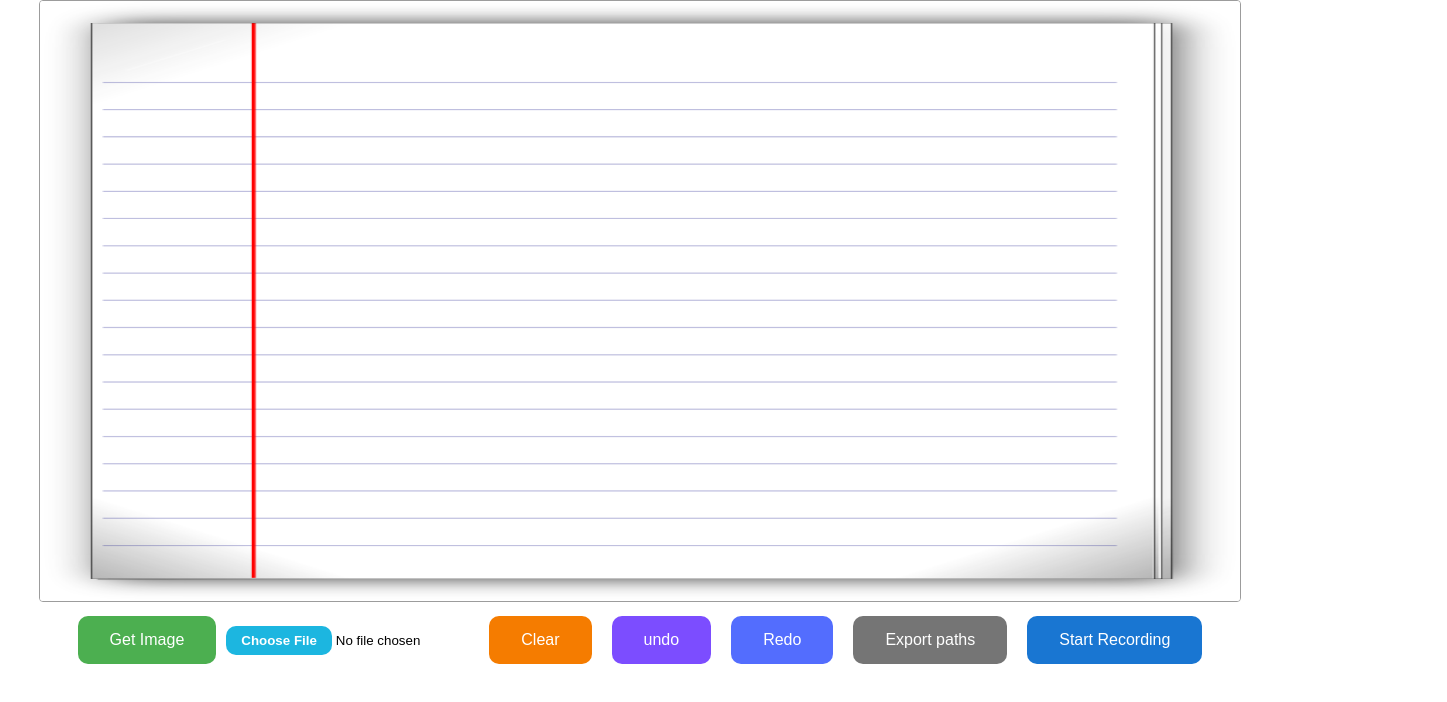
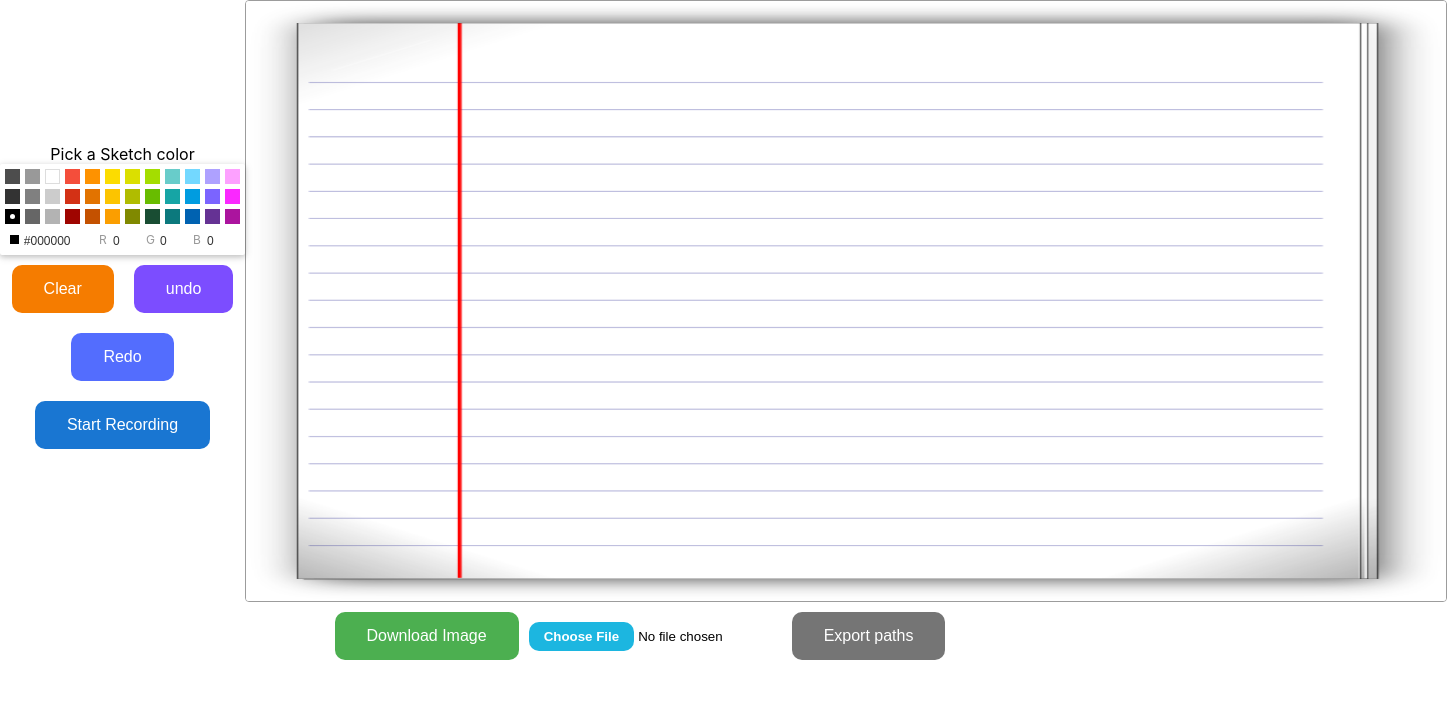
Before and after one commit to surya-kiran27/sketchy, a React (Create React App) app: page / in a window 1280 px wide. Shown: the top 702 px of the page, 1447 px wide, since content can reach past the window. Built offline with nearby package versions, Linux system fonts and the light colour scheme; the HTML template or start-up script is replaced by a standard one; what @ffmpeg/ffmpeg would draw is missing.

Commit message:
added app name

```diff
--- a/package.json
+++ b/package.json
@@ -3,15 +3,16 @@
   "version": "0.1.0",
   "private": true,
   "dependencies": {
+    "@ffmpeg/ffmpeg": "^0.9.3",
     "@testing-library/jest-dom": "^5.11.5",
     "@testing-library/react": "^11.1.0",
     "@testing-library/user-event": "^12.1.10",
-    "@ffmpeg/ffmpeg": "^0.9.3",
     "immer": "^7.0.14",
     "pepjs": "^0.5.2",
     "react": "^17.0.1",
     "react-base64-downloader": "^2.1.6",
     "react-canvas-recorder": "^1.1.1",
+    "react-color": "^2.19.3",
     "react-dom": "^17.0.1",
     "react-scripts": "4.0.0",
     "web-vitals": "^0.2.4"
--- a/src/App.css
+++ b/src/App.css
@@ -117,3 +117,7 @@
   box-shadow: 0 12px 16px 0 rgba(0,0,0,0.24), 0 17px 50px 0 rgba(0,0,0,0.19);
   border-radius: 10px;
 }
+.row{display:flex; flex-direction:row;}
+.row .container .picker{
+  width: 100px;
+}
--- a/src/App.js
+++ b/src/App.js
@@ -3,6 +3,8 @@ import { ReactSketchCanvas } from './ReactSketchCanvas';
 import Background from './bg.png';
 import { createFFmpeg, fetchFile } from '@ffmpeg/ffmpeg';
 import "./App.css"
+import { CompactPicker } from 'react-color';
+
 const ffmpeg = createFFmpeg({
   log: true,
 });
@@ -18,7 +20,8 @@ class App extends React.Component {
     videoSrc: "",
     setVideoSrc: "",
     file: "",
-    isRecording: false
+    isRecording: false,
+    strokeColor: ""
   }
   blobToFile = (theBlob, fileName) => {
     theBlob.lastModifiedDate = new Date();
@@ -39,7 +42,38 @@ class App extends React.Component {
 
     });
   }
+  timeStamp() {
+    // Create a date object with the current time
+    var now = new Date();
 
+    // Create an array with the current month, day and time
+    var date = [now.getMonth() + 1, now.getDate(), now.getFullYear()];
+
+    // Create an array with the current hour, minute and second
+    var time = [now.getHours(), now.getMinutes(), now.getSeconds()];
+
+    // Determine AM or PM suffix based on the hour
+    var suffix = (time[0] < 12) ? "AM" : "PM";
+
+    // Convert hour from military time
+    time[0] = (time[0] < 12) ? time[0] : time[0] - 12;
+
+    // If hour is 0, set it to 12
+    time[0] = time[0] || 12;
+
+    // If seconds and minutes are less than 10, add a zero
+    for (var i = 1; i < 3; i++) {
+      if (time[i] < 10) {
+        time[i] = "0" + time[i];
+      }
+    }
+
+    // Return the formatted string
+    return date.join("/") + "_" + time.join(":") + "_" + suffix;
+  }
+  handleChangeComplete = (color) => {
+    this.setState({ strokeColor: color.hex });
+  };
 
   render() {
     return (
@@ -49,38 +83,14 @@ class App extends React.Component {
       }}>
 
         <center>
-          <ReactSketchCanvas
-            ref={this.canvas}
-            width="1200px"
-            height="600px"
-            strokeWidth={4}
-            strokeColor="red"
-            background={Background}
-            withTimestamp={true}
-          >
-
-          </ReactSketchCanvas>
-        </center>
+          <div className="row">
             <div className="container">
-          <button
-            className="getImage"
-            onClick={() => {
-              const data = this.canvas.current.exportImage("png")
-              console.log(data);
-              var a = document.createElement("a"); //Create <a>
-              a.href = data;
-              a.download = `Image_${new Date.now()}.png`;
-              document.body.appendChild(a);
-              a.click();
-              document.body.removeChild(a);
-
-            }}
-          >
-            Get Image
-        </button>
-
-          <input className="choose" type="file" onChange={this.handleUpload} />
-
+              <label>Pick a Sketch color</label>
+              <CompactPicker
+                className="picker"
+                color={this.state.strokeColor}
+                onChangeComplete={this.handleChangeComplete}
+              />
               <button
                 className="clear"
                 onClick={() => {
@@ -105,25 +115,7 @@ class App extends React.Component {
               >
                 Redo
             </button>
-          <button
-            className="exportPaths"
-            onClick={async () => {
 
-              const paths = await this.canvas.current.exportPaths(true);
-              if (paths.length === 0)
-                alert("Please draw something!");
-              const blob = new Blob([JSON.stringify(paths)], { type: 'application/json' });
-              const href = URL.createObjectURL(blob);
-              const link = document.createElement('a');
-              link.href = href;
-              link.download = `paths_${new Date.now()}.json`;
-              document.body.appendChild(link);
-              link.click();
-              document.body.removeChild(link);
-            }}
-          >
-            Export paths
-        </button>
               <button className="startRecording" style={{ backgroundColor: `${this.state.isRecording ? "#E64A19" : "#1976D2"} ` }} onClick={async () => {
                 this.setState({ isRecording: !this.state.isRecording }, async () => {
                   if (this.state.isRecording) {
@@ -141,7 +133,7 @@ class App extends React.Component {
                     var csvURL = window.URL.createObjectURL(res);//disable for mp4
                     let tempLink = document.createElement('a');
                     tempLink.href = csvURL;
-                tempLink.setAttribute('download', `video_${new Date.now()}.webm`);
+                    tempLink.setAttribute('download', `video_${this.timeStamp()}.webm`);
                     document.body.appendChild(tempLink);
                     tempLink.click();
                     document.body.removeChild(tempLink);
@@ -149,8 +141,61 @@ class App extends React.Component {
                 })
               }
               }>{this.state.isRecording ? "Stop Recording" : "Start Recording"}</button>
+
             </div>
 
+
+
+            <ReactSketchCanvas
+              ref={this.canvas}
+              width="1200px"
+              height="600px"
+              strokeWidth={4}
+              strokeColor={this.state.strokeColor}
+              background={Background}
+              withTimestamp={true}
+            >
+
+            </ReactSketchCanvas>
+          </div>
+          <button
+            className="getImage"
+            onClick={() => {
+              const data = this.canvas.current.exportImage("png")
+              console.log(data);
+              var a = document.createElement("a"); //Create <a>
+              a.href = data;
+              a.download = `Image_${this.timeStamp()}.png`;
+              document.body.appendChild(a);
+              a.click();
+              document.body.removeChild(a);
+
+            }}
+          >
+            Download Image
+        </button>
+
+          <input className="choose" type="file" onChange={this.handleUpload} />
+          <button
+            className="exportPaths"
+            onClick={async () => {
+
+              const paths = await this.canvas.current.exportPaths(true);
+              if (paths.length === 0)
+                alert("Please draw something!");
+              const blob = new Blob([JSON.stringify(paths)], { type: 'application/json' });
+              const href = URL.createObjectURL(blob);
+              const link = document.createElement('a');
+              link.href = href;
+              link.download = `paths_${this.timeStamp()}.json`;
+              document.body.appendChild(link);
+              link.click();
+              document.body.removeChild(link);
+            }}
+          >
+            Export paths
+        </button>
+        </center>
 
       </div>
 
--- a/src/Canvas.js
+++ b/src/Canvas.js
@@ -43,7 +43,7 @@ export class Canvas extends React.Component {
         }
         context.lineCap = "round";
         context.lineJoin = "round";
-        context.strokeStyle = "black"
+        context.strokeStyle = this.props.strokeColor
         context.lineWidth = 5
 
         this.canvas.current = context;
@@ -55,7 +55,7 @@ export class Canvas extends React.Component {
             this.clearCanvas();
         else
             paths.forEach(element => {
-                this.draw(element.paths, element.strokeWidth);
+                this.draw(element.paths, element.strokeWidth, element.strokeColor);
             });
 
 
@@ -78,12 +78,12 @@ export class Canvas extends React.Component {
 
 
     }
-    draw = (paths, lineWidth) => {
+    draw = (paths, lineWidth, strokeColor) => {
         const canvas = this.canvas.current.canvas;
         const context = canvas.getContext("2d");
         context.lineCap = "round";
         context.lineJoin = "round";
-        context.strokeStyle = "black"
+        context.strokeStyle = strokeColor
         this.canvas.current.beginPath();
         this.canvas.current.lineWidth = lineWidth;
         paths.forEach(element => {
--- a/src/ReactSketchCanvas.js
+++ b/src/ReactSketchCanvas.js
@@ -81,7 +81,7 @@ export class ReactSketchCanvas extends React.Component {
             draft.undoStack = [];
             let stroke = {
                 drawMode: draft.drawMode,
-                strokeColor: draft.drawMode ? strokeColor : canvasColor,
+                strokeColor: strokeColor,
                 strokeWidth: this.getLineWidth(event),
                 pointerType: event.pointerType,
                 pressure: event.pressure,
@@ -108,7 +108,7 @@ export class ReactSketchCanvas extends React.Component {
                 const { strokeColor, canvasColor, withTimestamp, } = this.props;
                 let stroke = {
                     drawMode: draft.drawMode,
-                    strokeColor: draft.drawMode ? strokeColor : canvasColor,
+                    strokeColor: strokeColor,
                     strokeWidth: this.getLineWidth(event),
                     pressure: event.pressure,
                     paths: [point],
@@ -134,7 +134,7 @@ export class ReactSketchCanvas extends React.Component {
                     return (e.width + e.height - 70) / 6;
                 }
             }
-            case 'pen': return e.pressure * 4;
+            case 'pen': return e.pressure * 4;//increase or decrease stroke width
             default: return (e.pressure) ? e.pressure * 6 : 6;
         }
     }
@@ -243,7 +243,7 @@ export class ReactSketchCanvas extends React.Component {
     }
     /* Finally!!! Render method */
     render() {
-        const { width, height, className, canvasColor, background, style, allowOnlyPointerType, } = this.props;
+        const { width, height, className, canvasColor, background, style, allowOnlyPointerType, strokeColor } = this.props;
         const { currentPaths, isDrawing } = this.state;
 
         return (
@@ -253,6 +253,7 @@ export class ReactSketchCanvas extends React.Component {
                 height={height}
                 className={className}
                 canvasColor={canvasColor}
+                strokeColor={strokeColor}
                 background={background}
                 allowOnlyPointerType={allowOnlyPointerType}
                 style={style}
```
Also changed, not shown: 1 other file (tests, documents, lock files or other folders). Lines whose indentation alone changed are shown as unchanged.
